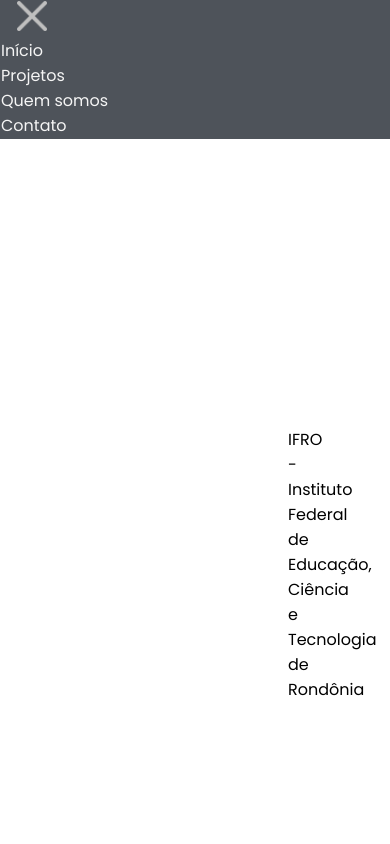
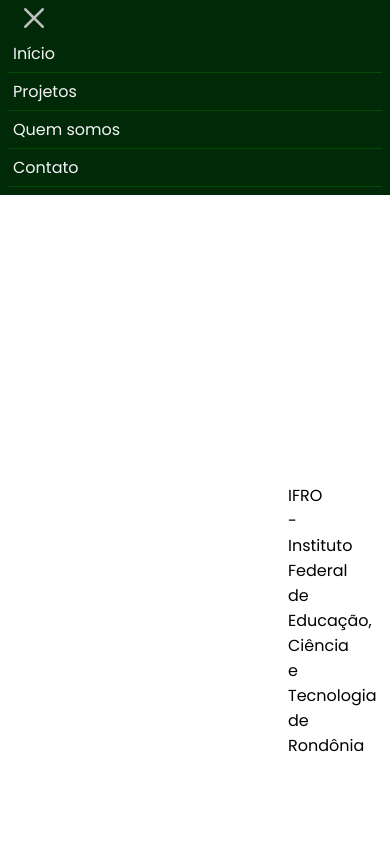
Before and after one commit to EduardoTartas/responsividade, a website built with Vite: page index.html in a window 390 px wide. Both pictures are taken after a click on the element 195 px from the left and 19 px from the top of the page. Shown: the top 844 px of the page. Built offline with nearby package versions, Linux system fonts and the light colour scheme; files whose address does not match are found by name.

Commit message:
ajusta o estilo do menu de navegação, incluindo cores, padding e responsividade

```diff
--- a/src/assets/styles/nav.css
+++ b/src/assets/styles/nav.css
@@ -1,7 +1,8 @@
 .menu{
     list-style: none;
-    background-color: #393e46e3;
-    padding: 1px;
+    display: flex;
+    background-color:#002907;
+    padding: 8px;
 }
 
 .menu li img{
@@ -14,4 +15,37 @@
 .menu li a{
     text-decoration: none;
     color:whitesmoke;
+    padding: 0px 10px;
 }
+
+.menu li a:hover{
+    color: #61B069;
+    font-weight: 600;
+}
+
+@media (max-width: 768px) {
+    .menu{
+        flex-direction: column;
+        position: relative;
+    }
+
+    .menu li:first-child {
+        display: block;
+    }
+
+    .menu li img{
+        width: 20px;
+        height: 20px;
+        cursor: pointer;
+    }
+
+    .menu li a{
+        padding: 6px 5px;
+        display: block;
+        border-bottom: 1px solid #004d0a;
+    }
+
+    .menu li a:hover{
+        background-color: #004d0a;
+    }
+}
```
